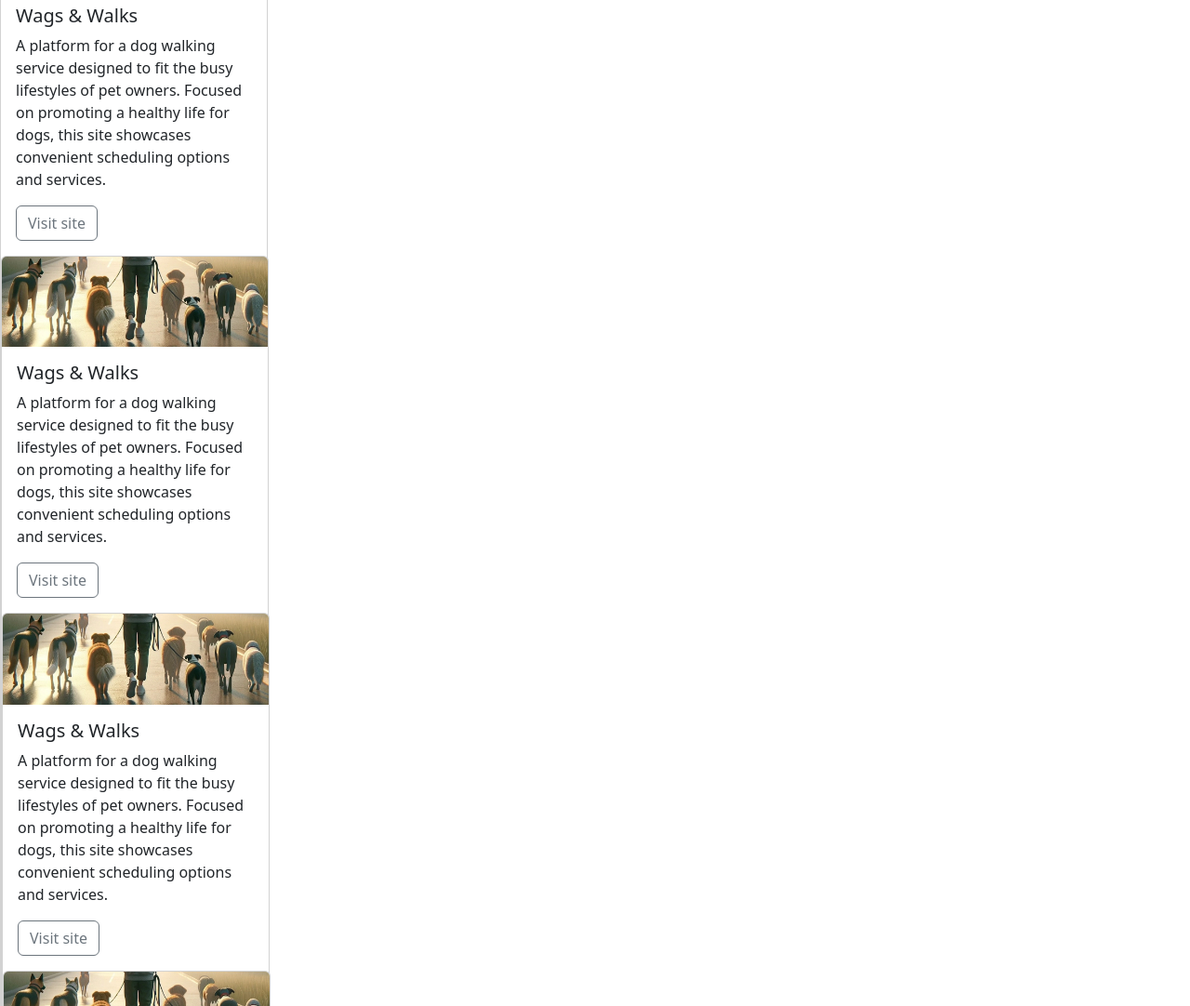
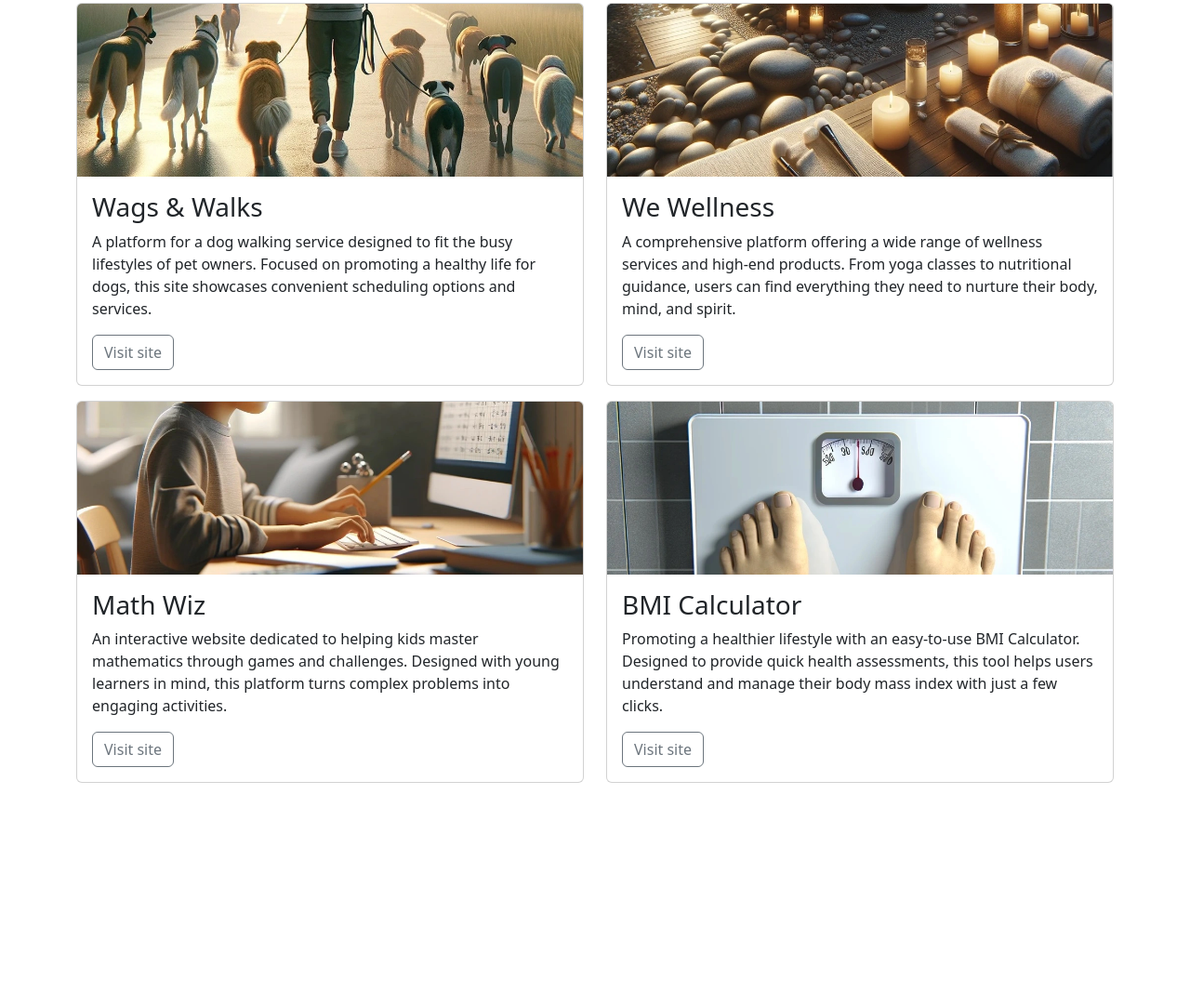
Before and after one commit to JeremyGreig/Bootstrap-portfolio, a plain HTML site: page index.html in a window 1280 px wide. Shown: the part 993-2075 px from the top of the page at 93% size. After the commit the page ends 1875 px from the top, so only its background shows below. Drawn offline with nearby package versions, Linux system fonts and the light colour scheme.

Commit message:
Added portfolio section via copy and pasting code from source code file

```diff
--- a/index.html
+++ b/index.html
@@ -4,18 +4,19 @@
 <head>
     <meta charset="UTF-8">
     <meta name="viewport" content="width=device-width, initial-scale=1.0">
-    <title>Mei Wong - Software Developer</title>
+    <title>Mei Wong | Software Developer</title>
     <!-- Bootstrap CSS Link -->
     <link href="https://cdn.jsdelivr.net/npm/bootstrap@5.3.3/dist/css/bootstrap.min.css" rel="stylesheet"
         integrity="sha384-QWTKZyjpPEjISv5WaRU9OFeRpok6YctnYmDr5pNlyT2bRjXh0JMhjY6hW+ALEwIH" crossorigin="anonymous">
 </head>
 
 <body>
-
     <nav class="navbar navbar-expand-sm bg-body-tertiary">
         <div class="container">
             <a class="navbar-brand" href="index.html">Mei Wong</a>
-          <button class="navbar-toggler" type="button" data-bs-toggle="collapse" data-bs-target="#navbarSupportedContent" aria-controls="navbarSupportedContent" aria-expanded="false" aria-label="Toggle navigation">
+            <button class="navbar-toggler" type="button" data-bs-toggle="collapse"
+                data-bs-target="#navbarSupportedContent" aria-controls="navbarSupportedContent" aria-expanded="false"
+                aria-label="Toggle navigation">
                 <span class="navbar-toggler-icon"></span>
             </button>
             <div class="collapse navbar-collapse" id="navbarSupportedContent">
@@ -26,17 +27,18 @@
                     <li class="nav-item">
                         <a class="nav-link" href="#about">About</a>
                     </li>
+
                     <li class="nav-item">
                         <a class="nav-link" href="#portfolio">Portfolio</a>
                     </li>
+
                     <li class="nav-item">
-                <a class="nav-link" href="#Contact">Contact</a>
+                        <a class="nav-link" href="#contact">Contact</a>
                     </li>
                 </ul>
             </div>
         </div>
     </nav>
-
     <!-- header -->
     <header id="hero" class="container">
         <!-- section with hero image -->
@@ -100,50 +102,81 @@
             </div>
         </section>
         <!-- portfolio section starts here -->
-  <div class="card" style="width: 18rem;">
-    <img src="assets/images/wags-and-walks.webp" class="card-img-top" alt="A man walking several dogs early in the morning">
+        <section id="portfolio" class="container pb-4">
+            <div class="row">
+                <!-- my-4 used to add top and bottom margin to heading -->
+                <div class="col-12 text-center my-4">
+                    <h2 class="display-5">Portfolio</h2>
+                </div>
+                <!-- cols for cards -->
+                <div class="col-12 col-md-6">
+                    <div class="card mb-3">
+                        <img src="assets/images/wags-and-walks.webp" class="card-img-top"
+                            alt="A man walking several dogs early in the morning">
                         <div class="card-body">
-      <h5 class="card-title">Wags & Walks</h5>
-      <p class="card-text">A platform for a dog walking service designed to fit the busy lifestyles of pet owners.
-                           Focused on promoting a healthy life for dogs, this site showcases convenient scheduling options and services.
-      </p>
-      <a href="#" class="btn btn-outline-secondary">Visit site</a>
-    </div>
-
-    <div class="card" style="width: 18rem;">
-      <img src="assets/images/wags-and-walks.webp" class="card-img-top" alt="A man walking several dogs early in the morning">
-      <div class="card-body">
-        <h5 class="card-title">Wags & Walks</h5>
-        <p class="card-text">A platform for a dog walking service designed to fit the busy lifestyles of pet owners.
-                             Focused on promoting a healthy life for dogs, this site showcases convenient scheduling options and services.
-        </p>
-        <a href="#" class="btn btn-outline-secondary">Visit site</a>
-      </div>
-
-      <div class="card" style="width: 18rem;">
-        <img src="assets/images/wags-and-walks.webp" class="card-img-top" alt="A man walking several dogs early in the morning">
-        <div class="card-body">
-          <h5 class="card-title">Wags & Walks</h5>
-          <p class="card-text">A platform for a dog walking service designed to fit the busy lifestyles of pet owners.
-                               Focused on promoting a healthy life for dogs, this site showcases convenient scheduling options and services.
-          </p>
-          <a href="#" class="btn btn-outline-secondary">Visit site</a>
-        </div>
-
-        <div class="card" style="width: 18rem;">
-          <img src="assets/images/wags-and-walks.webp" class="card-img-top" alt="A man walking several dogs early in the morning">
-          <div class="card-body">
-            <h5 class="card-title">Wags & Walks</h5>
-            <p class="card-text">A platform for a dog walking service designed to fit the busy lifestyles of pet owners.
-                                 Focused on promoting a healthy life for dogs, this site showcases convenient scheduling options and services.
-            </p>
+                            <h3 class="card-title">Wags & Walks</h3>
+                            <p class="card-text">A platform for a dog walking service designed to fit the busy
+                                lifestyles of pet
+                                owners. Focused on promoting a healthy life for dogs, this site showcases convenient
+                                scheduling
+                                options
+                                and services.</p>
                             <a href="#" class="btn btn-outline-secondary">Visit site</a>
                         </div>
                     </div>
-
-
+                </div>
+                <div class="col-12 col-md-6">
+                    <div class="card mb-3">
+                        <img src="assets/images/we-wellness.webp" class="card-img-top"
+                            alt="A spa with candles towels and natural material">
+                        <div class="card-body">
+                            <h3 class="card-title">We Wellness</h3>
+                            <p class="card-text">A comprehensive platform offering a wide range of wellness services and
+                                high-end
+                                products. From yoga classes to nutritional guidance, users can find everything they need
+                                to
+                                nurture
+                                their body, mind, and spirit.</p>
+                            <a href="#" class="btn btn-outline-secondary">Visit site</a>
+                        </div>
+                    </div>
+                </div>
+                <div class="col-12 col-md-6">
+                    <div class="card mb-3">
+                        <img src="assets/images/math-wiz.webp" class="card-img-top"
+                            alt="A child practicing math at a computer">
+                        <div class="card-body">
+                            <h3 class="card-title">Math Wiz</h3>
+                            <p class="card-text">An interactive website dedicated to helping kids master mathematics
+                                through
+                                games and
+                                challenges. Designed with young learners in mind, this platform turns complex problems
+                                into
+                                engaging
+                                activities. </p>
+                            <a href="#" class="btn btn-outline-secondary">Visit site</a>
+                        </div>
+                    </div>
+                </div>
+                <div class="col-12 col-md-6">
+                    <div class="card mb-3">
+                        <img src="assets/images/bmi-calculator.webp" class="card-img-top"
+                            alt="Weighing scales seen from the first person view of the person standing on the scales">
+                        <div class="card-body">
+                            <h3 class="card-title">BMI Calculator</h3>
+                            <p class="card-text">Promoting a healthier lifestyle with an easy-to-use BMI Calculator.
+                                Designed to
+                                provide quick health assessments, this tool helps users understand and manage their body
+                                mass
+                                index with
+                                just a few clicks.</p>
+                            <a href="#" class="btn btn-outline-secondary">Visit site</a>
+                        </div>
+                    </div>
+                </div>
+            </div>
+        </section>
     </main>
-
     <!-- Bootstrap JS Script-->
     <script src="https://cdn.jsdelivr.net/npm/bootstrap@5.3.3/dist/js/bootstrap.bundle.min.js"
         integrity="sha384-YvpcrYf0tY3lHB60NNkmXc5s9fDVZLESaAA55NDzOxhy9GkcIdslK1eN7N6jIeHz"
```
Lines whose indentation alone changed are shown as unchanged.
